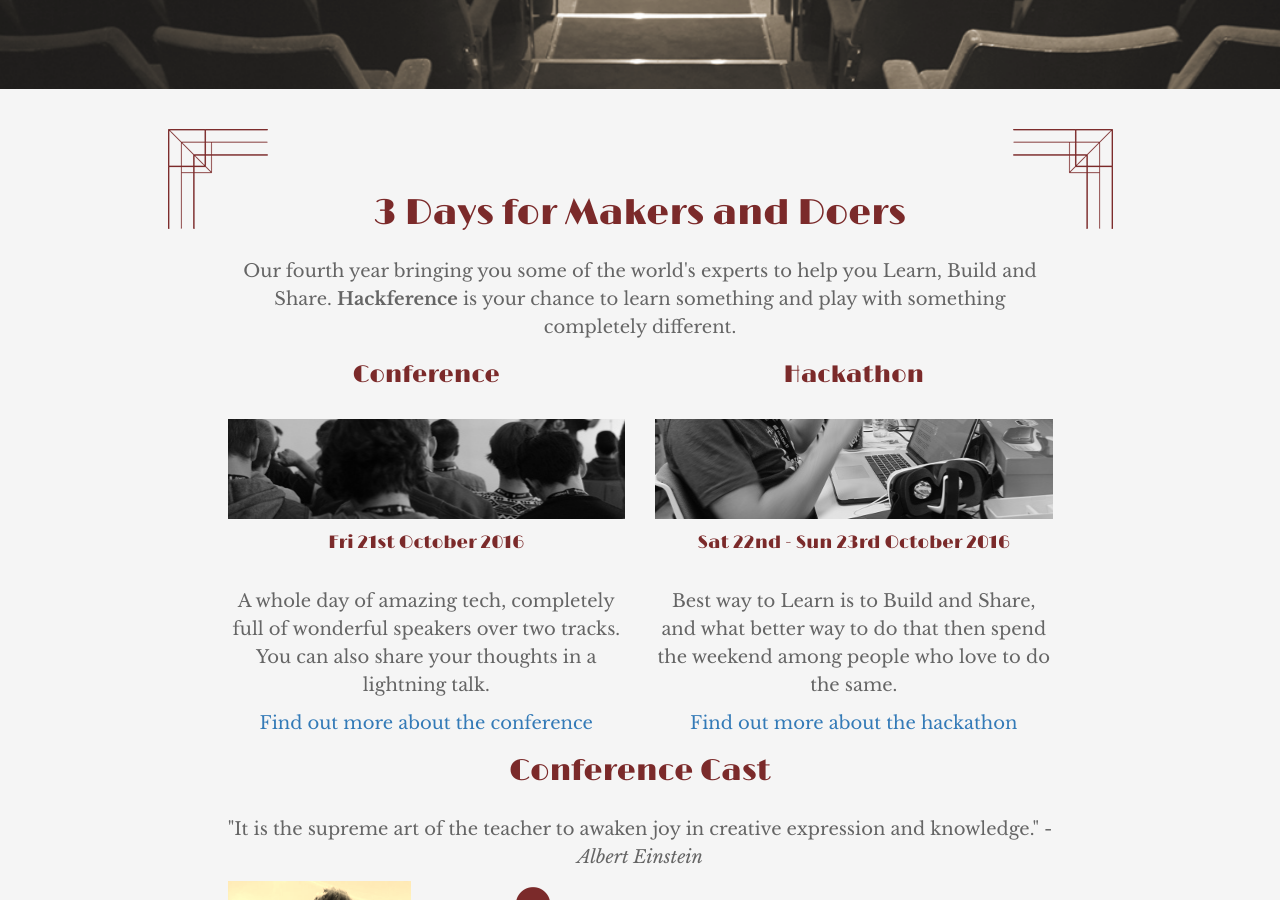
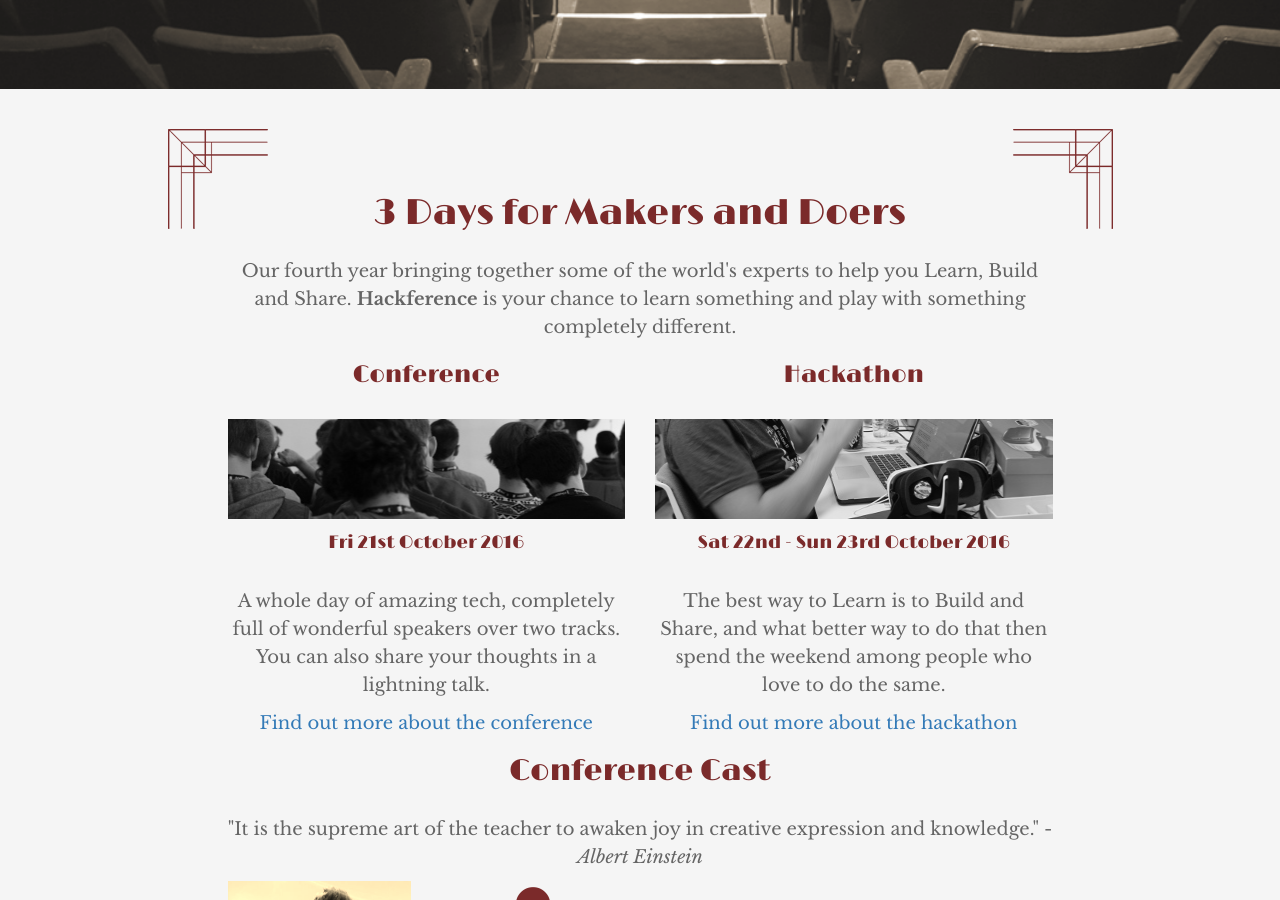
Before and after one commit to hackference/hackference-2016, a Jekyll site: the page built from index.html, in a window 1280 px wide and 900 px high, scrolled down 645 px. Built offline with Jekyll 4.4.1, drawn with Linux system fonts in a browser that asks for light colours; nearby versions of some CDN libraries.

Commit message:
couple of working changes

```diff
--- a/index.html
+++ b/index.html
@@ -3,7 +3,7 @@
 title: Hackference 2016
 ---
 <h1>3 Days for Makers and Doers</h1>
-<p>Our fourth year bringing you some of the world's experts to help you Learn, Build and Share. <strong>Hackference</strong> is your chance to learn something and play with something completely different.</p>
+<p>Our fourth year bringing together some of the world's experts to help you Learn, Build and Share. <strong>Hackference</strong> is your chance to learn something and play with something completely different.</p>
 <div class="row">
   <div class="col-sm-6" >
     <h3><a href="/conference">Conference</a></h3>
@@ -16,7 +16,7 @@
     <h3><a href="/hackathon">Hackathon</a></h3>
     <div id="hackathon" class="background-images" ></div>
     <h4>Sat 22nd - Sun 23rd October 2016</h4>
-    <p>Best way to Learn is to Build and Share, and what better way to do that then spend the weekend among people who love to do the same.</p>
+    <p>The best way to Learn is to Build and Share, and what better way to do that then spend the weekend among people who love to do the same.</p>
     <p><a href="/hackathon" >Find out more about the hackathon</a></p>
   </div>
 </div>
```
